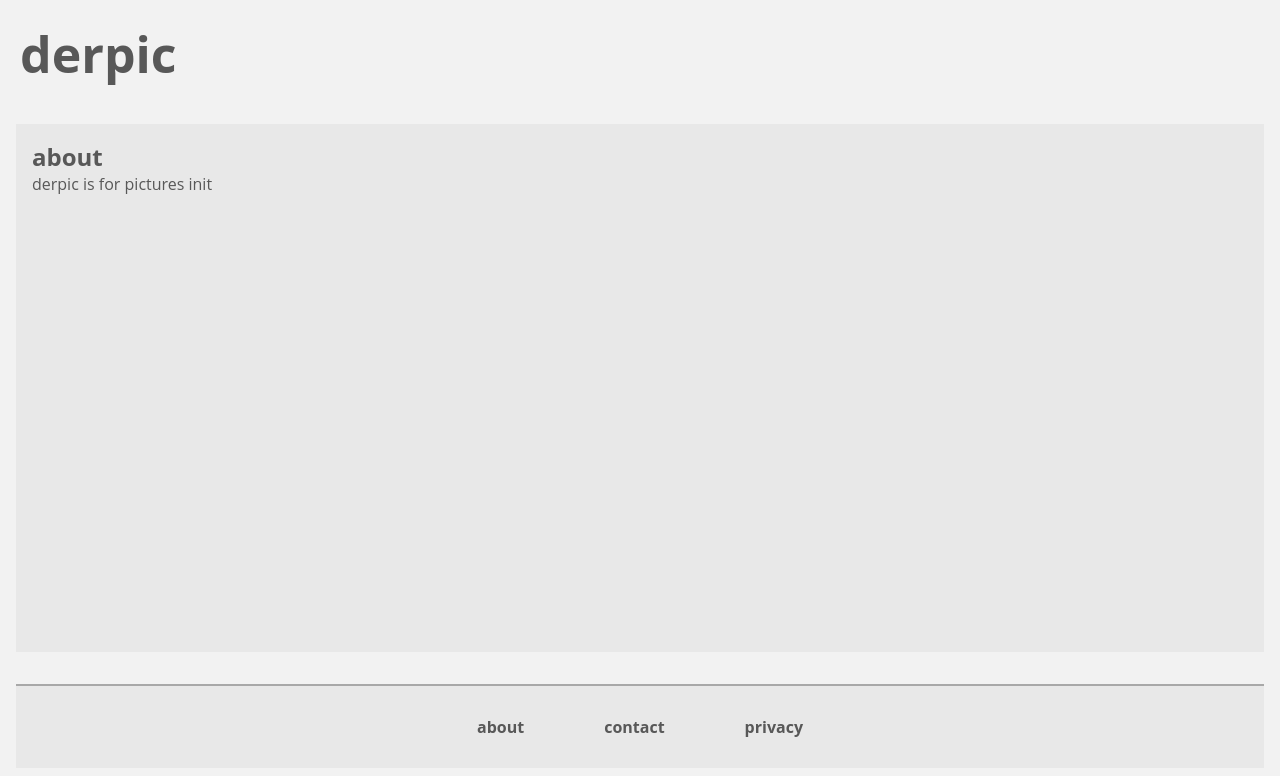
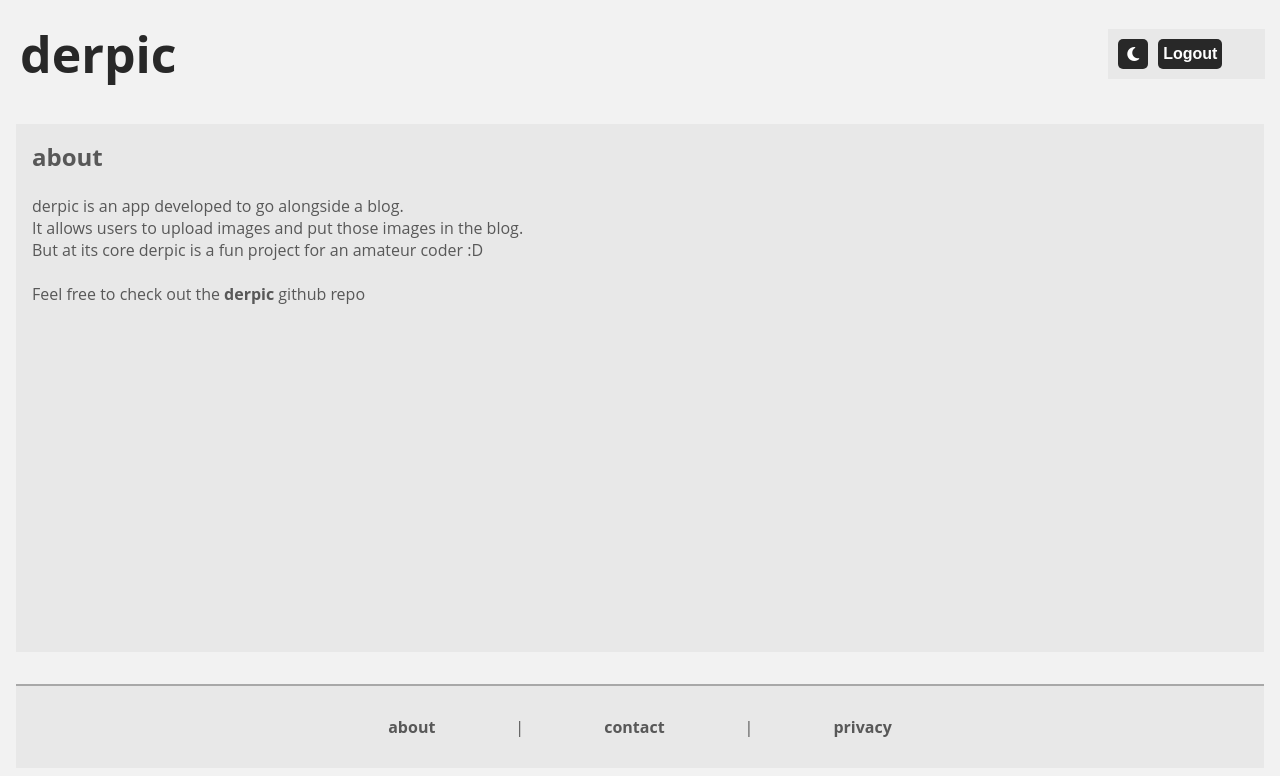
Before and after one commit to derpac/derpic, a plain HTML site: page derpic-pages/derpic-about.html in a window 1280 px wide. Drawn offline with Linux system fonts and the light colour scheme.

Commit message:
finalise the about,privacy and contact pages

```diff
--- a/derpic-pages/derpic-about.html
+++ b/derpic-pages/derpic-about.html
@@ -9,22 +9,39 @@
 <body>
     <header>
 
-        <a href="/derpic\derpic-dashboard\index.html"><h1>derpic</h1></a>
+        <div class="head-grid">
+            <span class="title-container" id="title-container">
+                <h1>derpic</h1>
+            </span>
+            <div class="profile-area" id="profile-area">
+                <label class="night-checkbox-container">
+                    <input type="checkbox" id="night-checkbox" checked>
+                    <span class="night-checkbox-text"></span>
+                  </label>
+                  <button class="logout-button" id="logoutButton">Logout</button>
+                <p id="username"></p>
+            </div>
+            </div>
 
     </header>
     <div class="main">
-        <div class="pages-info">
+        <div class="pages-info" id="pages-info">
             <h2>about</h2>
-            <p>derpic is for pictures init</p>
+            <br>
+            <p>derpic is an app developed to go alongside a blog. <br>It allows users to upload images and put those images in the blog.
+            <br>But at its core derpic is a fun project for an amateur coder :D <br><br> Feel free to check out the <a href="https://github.com/derpac/derpic">derpic</a> github repo</p>
         </div>
     </div>
     <footer>
-        <div class="footer-flex">
+        <div class="footer-flex" id="footer">
             <a href = "/derpic-pages\derpic-about.html">about</a>
+            <p>|</p>
             <a href = "/derpic-pages\derpic-contact.html">contact</a>
+            <p>|</p>
             <a href = "/derpic-pages\derpic-privacy.html">privacy</a>
         </div>
     </footer>
-
+    <script src="pages.js"></script>
+    <script src="https://kit.fontawesome.com/db8401126d.js" crossorigin="anonymous"></script>
 </body>
 </html>
```
Also changed, not shown: derpic-pages/derpic-contact.html (+21 -4 lines), derpic-pages/derpic-privacy.html (+21 -4 lines).
